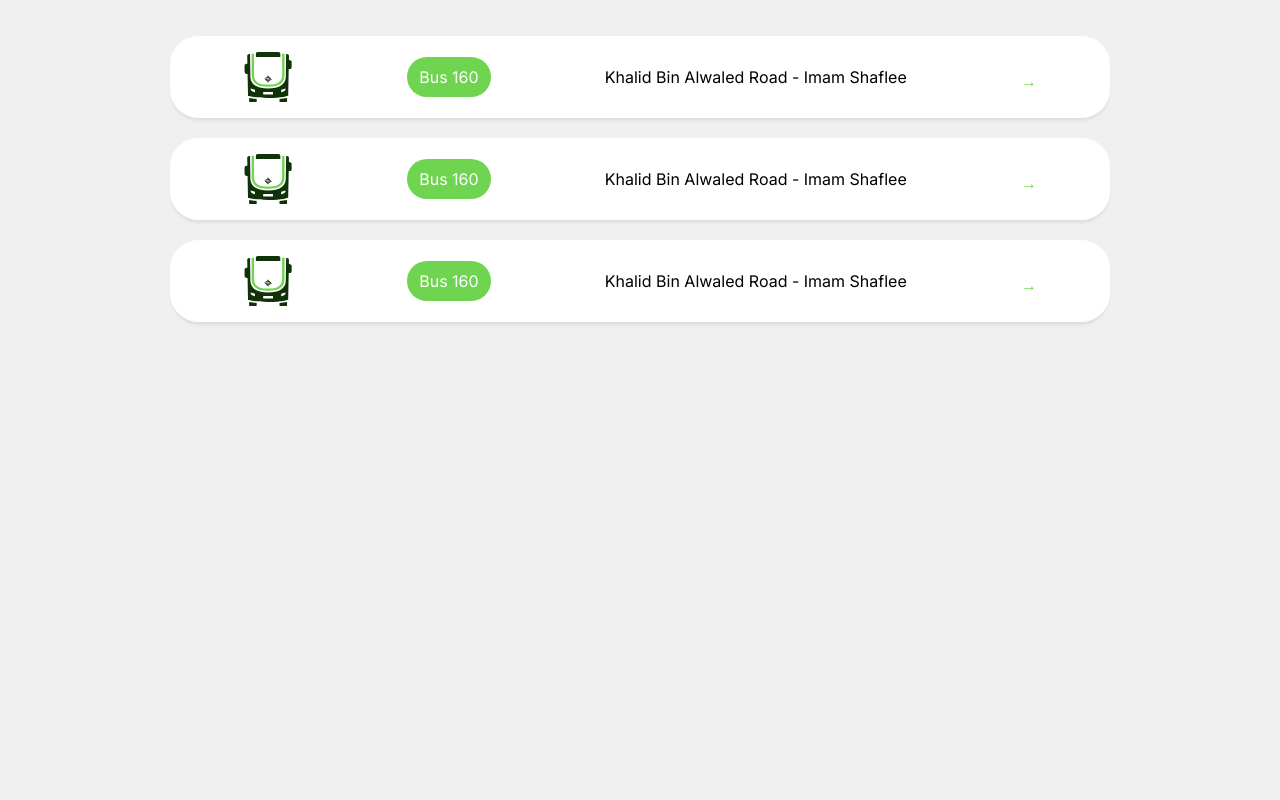
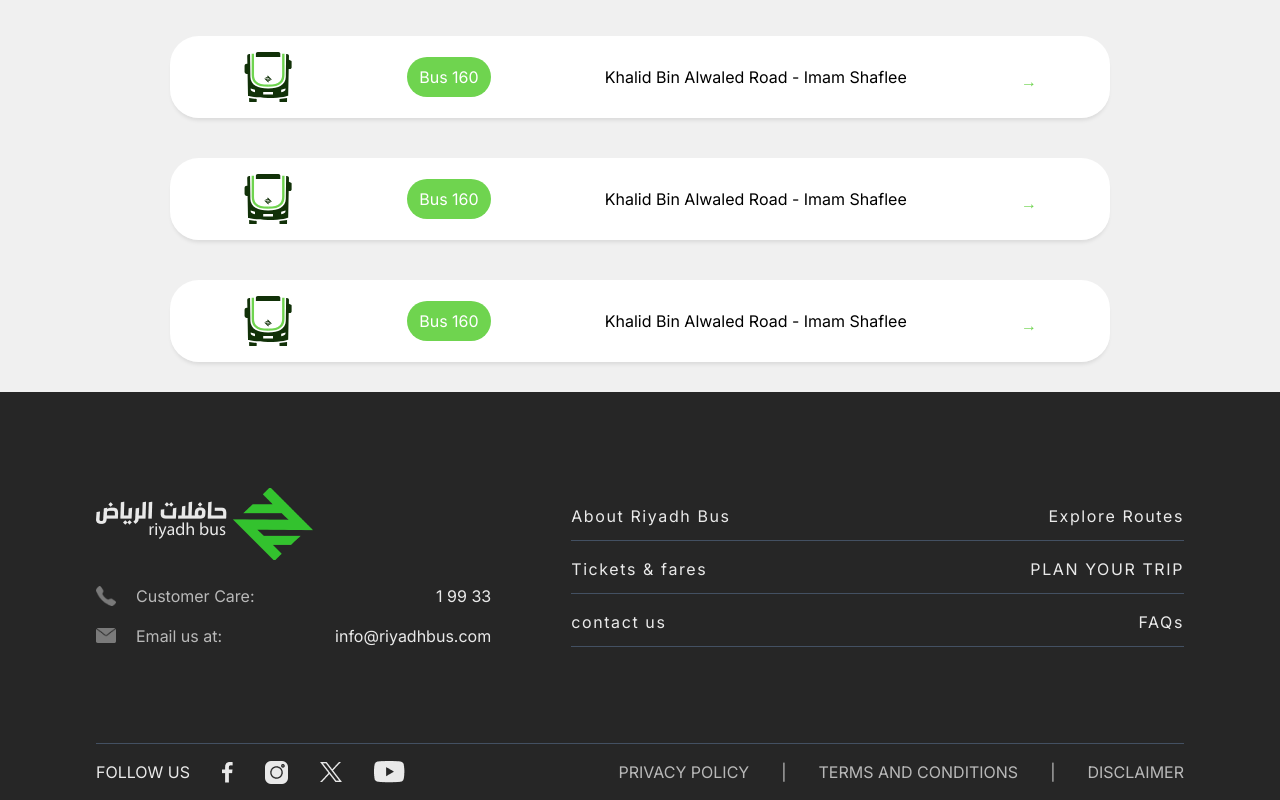
Before and after one commit to Behruz1227/Saudi-project, a React (Create React App) app: page /routerr in a window 1280 px wide. Shown: the part 1040-1840 px from the top of the page. Before the commit the page ends 1372 px from the top, so only its background shows below. Built offline with nearby package versions, Linux system fonts and the light colour scheme.

Commit message:
dawdqwdqwfd

```diff
--- a/src/components/Route/routerRow.jsx
+++ b/src/components/Route/routerRow.jsx
@@ -4,7 +4,7 @@
 const RouterRow = ({id}) => {
   return (
     <>
-    <div className='rounded-xl flex md:w-3/4 w-full justify-сenter  items-center'>
+    <div className='rounded-xl flex md:w-3/4 w-full justify-сenter  items-center mb-5'>
       <div class="collapsible-accordion w-full">
         <div class="collapsible-item">
           <input className='router-input' type="checkbox" id={id} />
--- a/src/components/Route/routerr.jsx
+++ b/src/components/Route/routerr.jsx
@@ -1,5 +1,6 @@
 import { routeimg, } from '../../assets'
 import { brandingElement } from '../about/components/imgs'
+import Footer from '../footer/Footer'
 import { styles } from '../style'
 import RouterBottom from './routerBottom'
 import RouterBtn from './routerBtn'
@@ -46,6 +47,7 @@
         <RouterRow id="2"/>
         <RouterRow id="3"/>
       </div>
+      <Footer/>
 
     </>
 
--- a/src/components/contact/contactUs.jsx
+++ b/src/components/contact/contactUs.jsx
@@ -2,6 +2,7 @@
 import './contactForm.css'
 import ContactForm from './contactForm'
 import ContactRadio from './contactRadio'
+import Footer from '../footer/Footer'
 
 const Contactus = () => {
   return (
@@ -20,6 +21,7 @@
           <ContactForm />
         </div>
       </div>
+      <Footer/>
 
     </>
 
```
